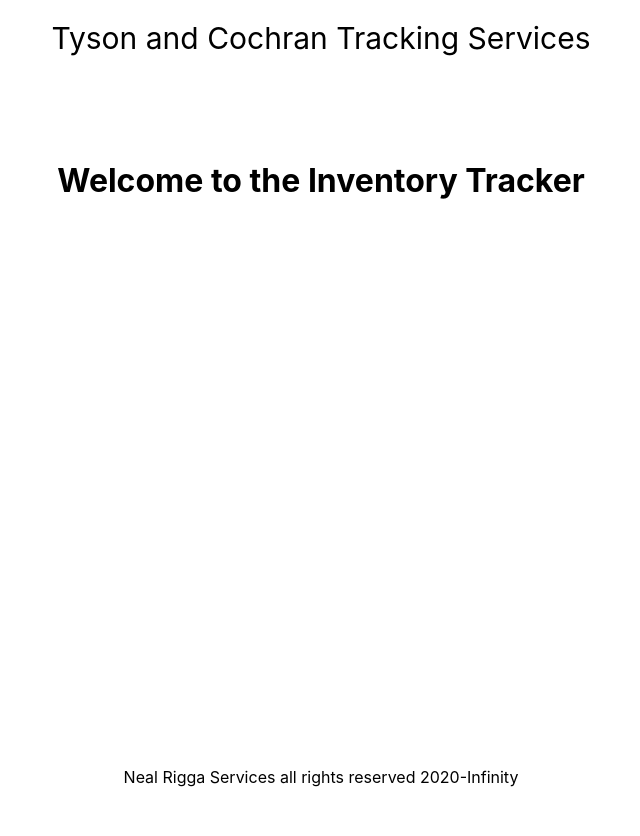
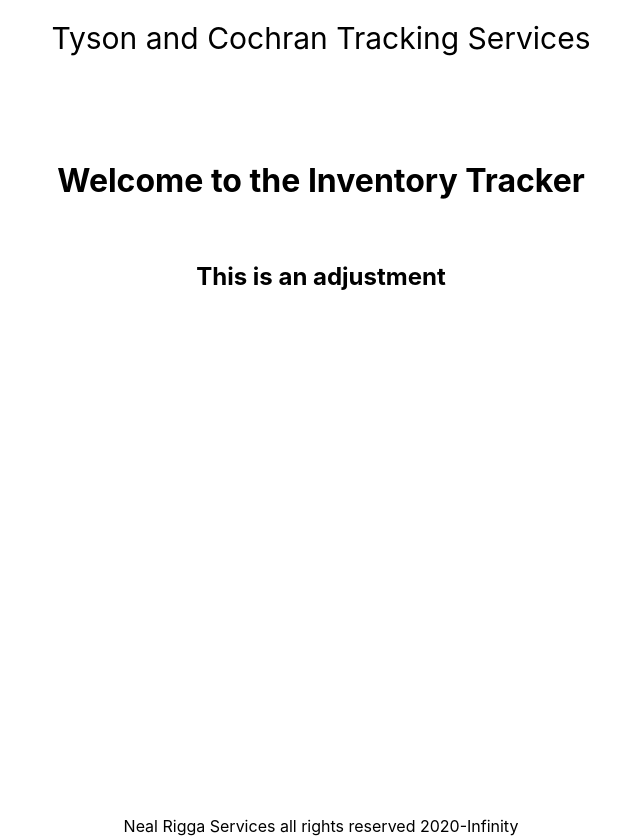
Before and after one commit to edwardc23/PartsSystem, a React (Create React App) app in the folder React/react_parts_inv/: page / in a window 1280 px wide. Shown: the whole page, without its empty margins (319-959 px from the left). Before the commit the page ends 800 px from the top, so only its background shows below. Built offline with nearby package versions, Linux system fonts and the light colour scheme.

Commit message:
WelcomePage test edit push

```diff
--- a/React/react_parts_inv/src/components/general/WelcomePage.jsx
+++ b/React/react_parts_inv/src/components/general/WelcomePage.jsx
@@ -7,6 +7,7 @@ function WelcomePage(){
             <div>
             <h1>Welcome to the Inventory Tracker</h1>
             <br></br>
+            <h2>This is an adjustment</h2>
 
             </div>
 
```
